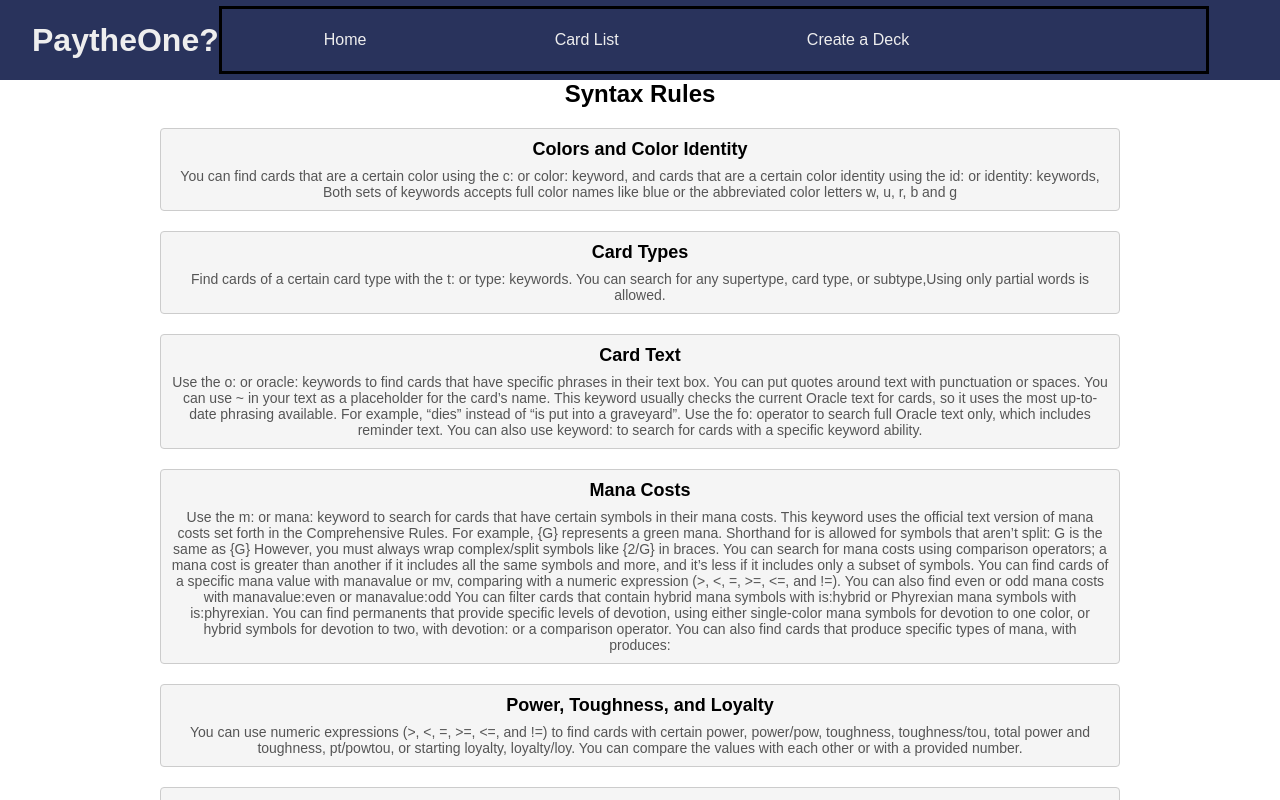
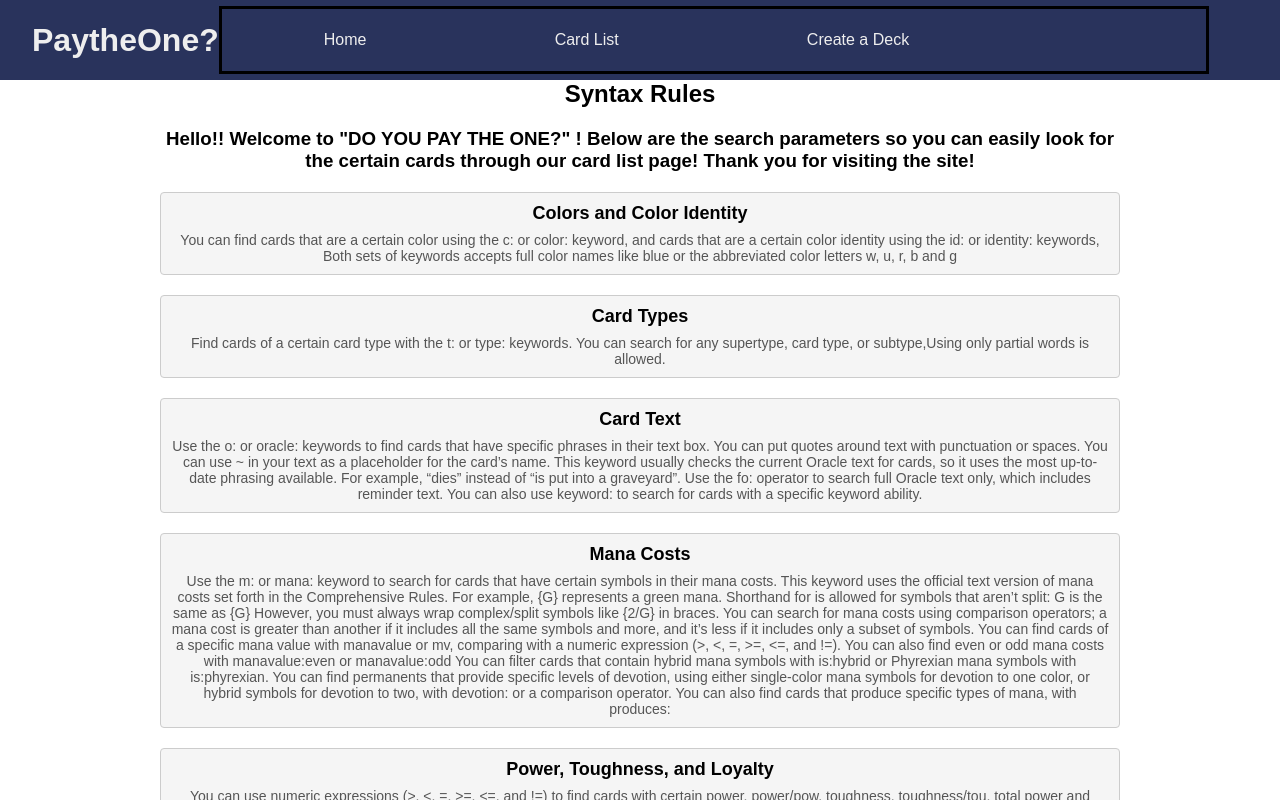
Before and after one commit to undftdcreed/Do-You-Pay-the-1-, a React (Create React App) app: page / in a window 1280 px wide. Shown: the top 800 px of the page. Built offline with nearby package versions, Linux system fonts and the light colour scheme.

Commit message:
home page changes

```diff
--- a/src/pages/SyntaxPage.js
+++ b/src/pages/SyntaxPage.js
@@ -62,6 +62,7 @@ const SyntaxPage = () => {
 
       <div className="syntax-grid">
       <h2>Syntax Rules</h2>
+      <h3>Hello!! Welcome to "DO YOU PAY THE ONE?" ! Below are the search parameters so you can easily look for the certain cards through our card list page! Thank you for visiting the site!</h3>
       {SyntaxRules.map((rule, index) => (
         <div className="syntax-card" key={index}>
           <h3>{rule.rule}</h3>
```
